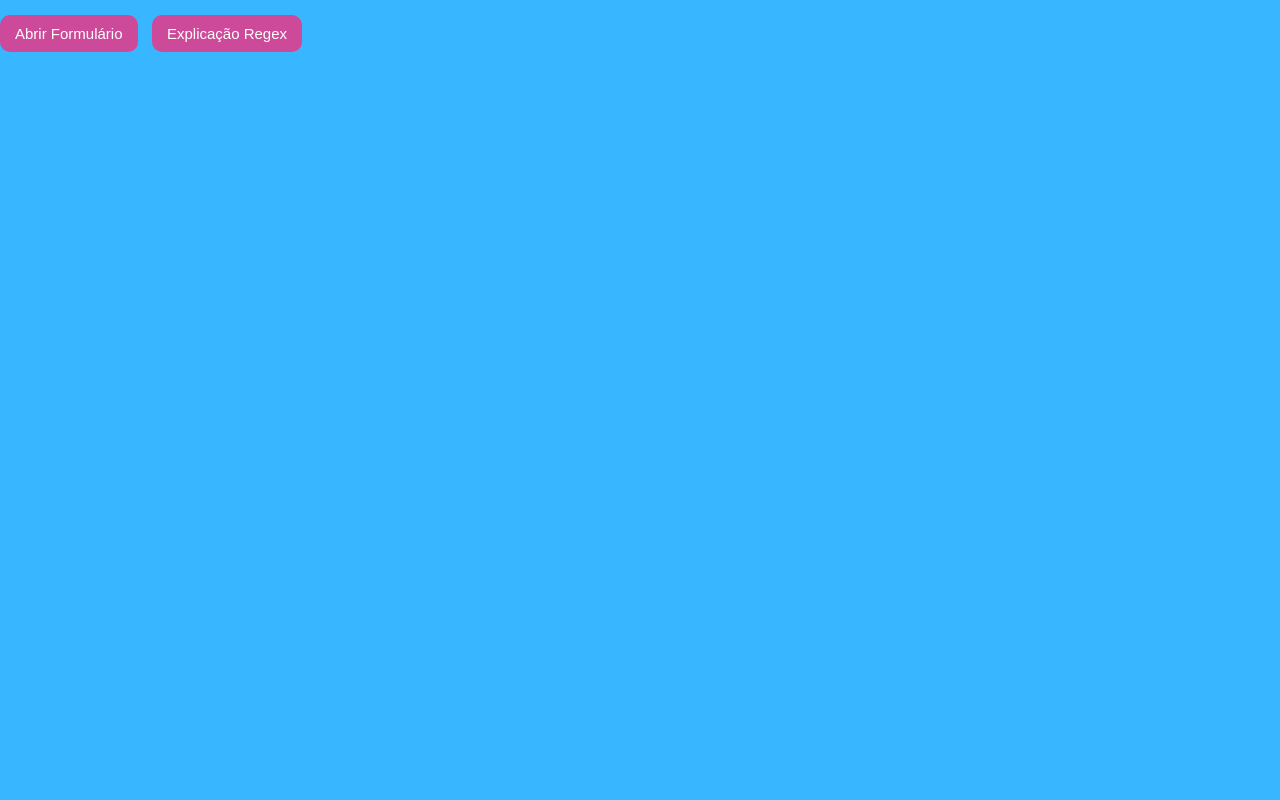
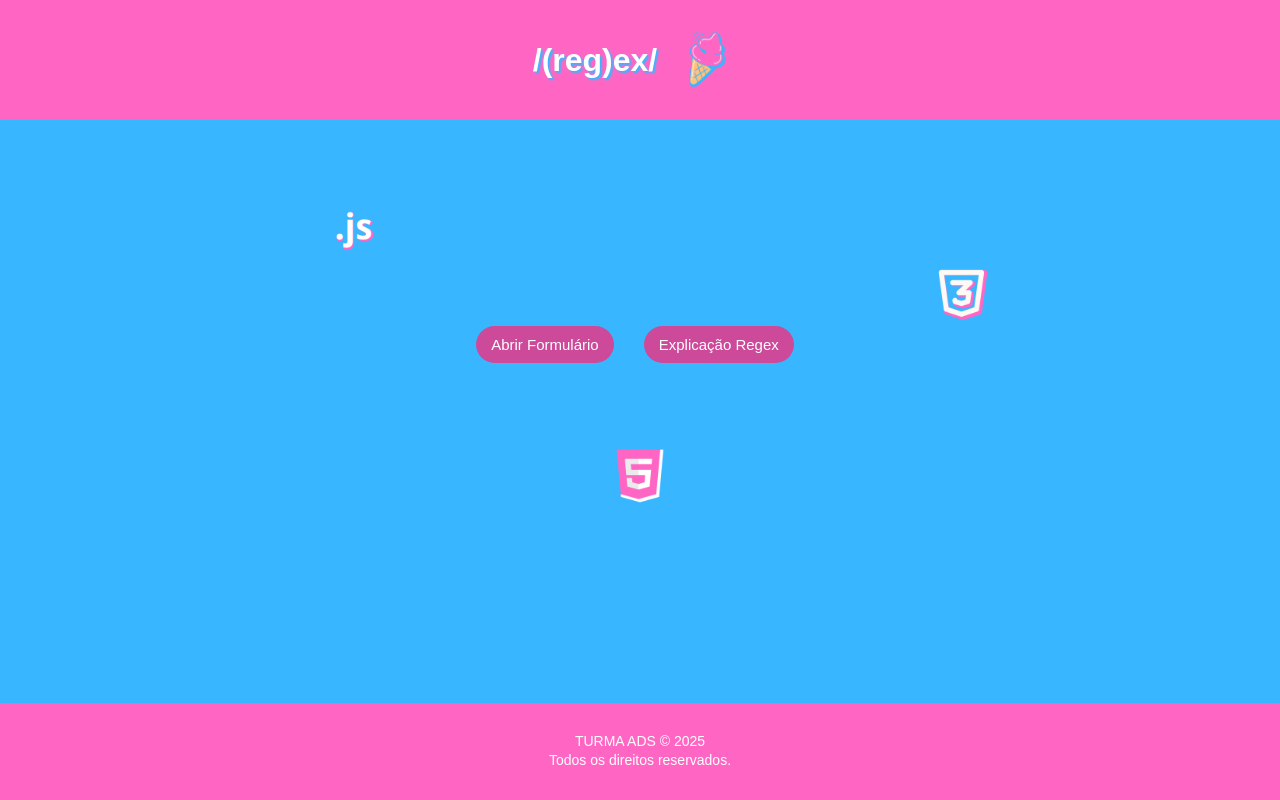
Before and after one commit to gustaeps2004/faculdade-explicacao-regex, a plain HTML site: page index.html in a window 1280 px wide. Drawn offline with Linux system fonts and the light colour scheme.

Commit message:
alteração de tela home

```diff
--- a/css/modals.css
+++ b/css/modals.css
@@ -27,6 +27,7 @@
 .close-btn-explicacao {
   position: absolute;
   top: 15px;
+  color: black;
   right: 20px;
   font-size: 24px;
   cursor: pointer;
@@ -35,6 +36,7 @@
 .step,
 .step-explicacao {
   display: none;
+  color: black;
 }
 
 .step.active,
--- a/css/style.css
+++ b/css/style.css
@@ -4,10 +4,73 @@ body {
 }
 
 html, body {
-  height: 100%;
   margin: 0;
   padding: 0;
-  overflow: hidden;
+  height: 100%;
+  font-family: Arial, sans-serif;
+  background-color: #38b6ff;
+  color: white;
+  display: flex;
+  flex-direction: column;
+}
+
+/* ===== header: texto e logo sorvete ===== */
+header {
+  width: 100%;
+  background: #ff66c4;
+  padding: 20px 0;
+  text-align: center;
+}
+
+.logo-header {
+  display: flex;
+  justify-content: center;
+  align-items: center;
+  gap: 10px;
+}
+
+.logo-header h1 {
+  font-size: 32px;
+  font-weight: bold;
+  color: #fff;
+  text-shadow: 2px 2px 2px #38b6ff;
+  margin: 0;
+}
+
+.logo-header img {
+  width: 80px;
+  height: auto;
+}
+
+/* ===== main ===== */
+.main-content {
+  flex: 1;
+  display: flex;
+  flex-direction: column;
+  justify-content: center;
+  align-items: center;
+  text-align: center;
+  gap: 30px;
+  position: relative;
+}
+
+/* ===== html, css e js logos ===== */
+.js-logo {
+  position: absolute;
+  left: 25%;
+  width: 70px;
+  top: 13%;
+}
+
+.css-logo {
+  position: absolute;
+  right: 22%;
+  width: 70px;
+  top: 24%;
+}
+
+.html-logo {
+  width: 70px;
 }
 
 #openModalForm {
@@ -37,9 +100,32 @@ html, body {
   box-shadow: 0 4px 10px #ff66c4;
 }
 
+.buttons {
+  display: flex;
+  gap: 20px;
+}
+
 button {
+  padding: 12px 25px;
+  background-color: #ff66c4;
+  color: #fff;
+  border-radius: 25px;
+  border: none;
+  font-size: 15px;
   cursor: pointer;
-  color: #ffff;
-  border-radius: 10px;
-  border: none;
+  transition: all 0.3s ease;
 }
+
+button:hover {
+  background-color: #cc4a99;
+  box-shadow: 0 4px 10px rgba(0,0,0,0.2);
+}
+
+/* ===== rodapé ===== */
+footer {
+  text-align: center;
+  padding: 15px;
+  background: #ff66c4;
+  font-size: 14px;
+  line-height: 1.4;
+}
--- a/index.html
+++ b/index.html
@@ -11,8 +11,27 @@
 </head>
 <body>
 
-<button id="openModalForm">Abrir Formulário</button>
-<button id="openModalExplicacao">Explicação Regex</button>
+<!-- header: texto e logo sorvete -->
+<header>
+  <div class="logo-header">
+    <h1>/(reg)ex/</h1>
+    <img src="imgs/ice-cream.png" alt="sorvete">
+  </div>
+</header>
+
+<!-- main: logo hmtl, css, js  -->
+<main class="main-content">
+  <img class="js-logo" src="imgs/js-logo.png" alt="js">
+
+  <div class="buttons">
+    <button id="openModalForm">Abrir Formulário</button>
+    <button id="openModalExplicacao">Explicação Regex</button>
+  </div>
+
+  <img class="css-logo" src="imgs/css-logo.png" alt="css">
+  <br>
+  <img class="html-logo" src="imgs/html-logo.png" alt="html">
+</main>
 
 <div id="modal" class="modal">
   <div class="modal-content">
@@ -290,4 +309,10 @@
 <script src="./js/modalFormulario.js"></script>
 <script src="./js/modalExplicacao.js"></script>
 </body>
+
+  <!-- Rodapé -->
+  <footer>
+    <p>TURMA ADS © 2025 <br> Todos os direitos reservados.</p>
+  </footer>
+
 </html>
```
Also changed, not shown: imgs/css-logo.png (added), imgs/footer-cloud.png (added), imgs/header-cloud.png (added), imgs/html-logo.png (added), imgs/ice-cream.png (added), imgs/js-logo.png (added).
